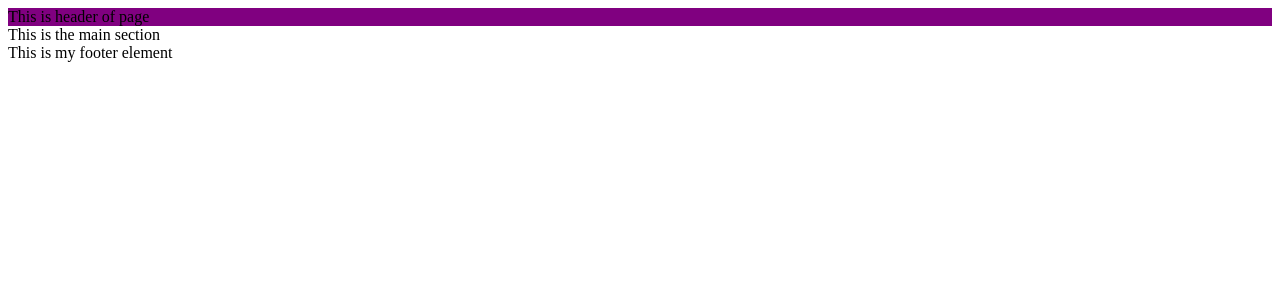
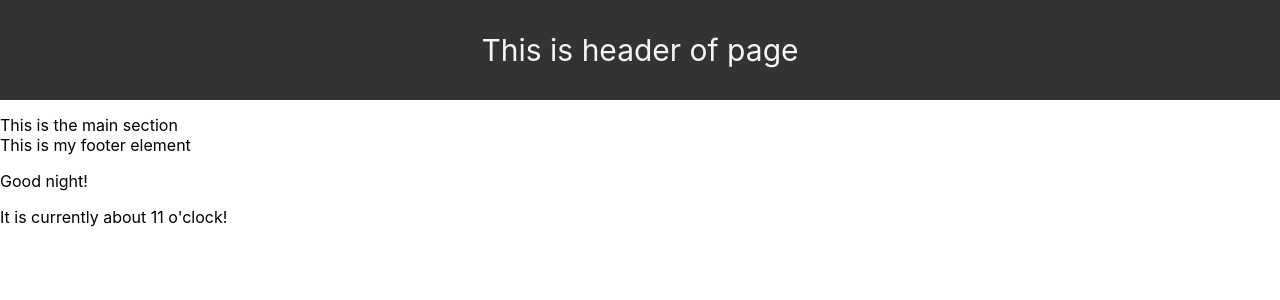
Before and after one commit to a-abramow/my_react, a React (Create React App) app: page / in a window 1280 px wide. Shown: the top 300 px of the page. Built offline with nearby package versions, Linux system fonts and the light colour scheme.

Commit message:
add greeting

```diff
--- a/src/components/App.js
+++ b/src/components/App.js
@@ -4,11 +4,24 @@
 import MainContent from "../MainContent";
 
 function App() {
+    const date = new Date();
+    const hours = date.getHours();
+    let timeOfDay;
+
+    if (hours < 12) {
+        timeOfDay = "morning"
+    } else if (hours >= 12 && hours < 17) {
+        timeOfDay = "afternoon"
+    } else {
+        timeOfDay = "night"
+    }
     return (
         <div>
             <Header/>
             <MainContent/>
             <Footer/>
+            <p> Good {timeOfDay}!</p>
+            <p>It is currently about {date.getHours() % 12} o'clock!</p>
         </div>
     )
 }
--- a/src/components/Header.css
+++ b/src/components/Header.css
@@ -1,3 +1,11 @@
 .navbar {
-    background-color: purple;
+    height: 100px;
+    background-color: #333;
+    color: whitesmoke;
+    margin-bottom: 15px;
+    text-align: center;
+    font-size: 30px;
+    display: flex;
+    justify-content: center;
+    align-items: center;
 }
--- a/src/index.js
+++ b/src/index.js
@@ -1,5 +1,6 @@
 import React from "react"
 import ReactDOM from "react-dom"
+import "./index.css"
 
 import App from "./components/App"
 
```
